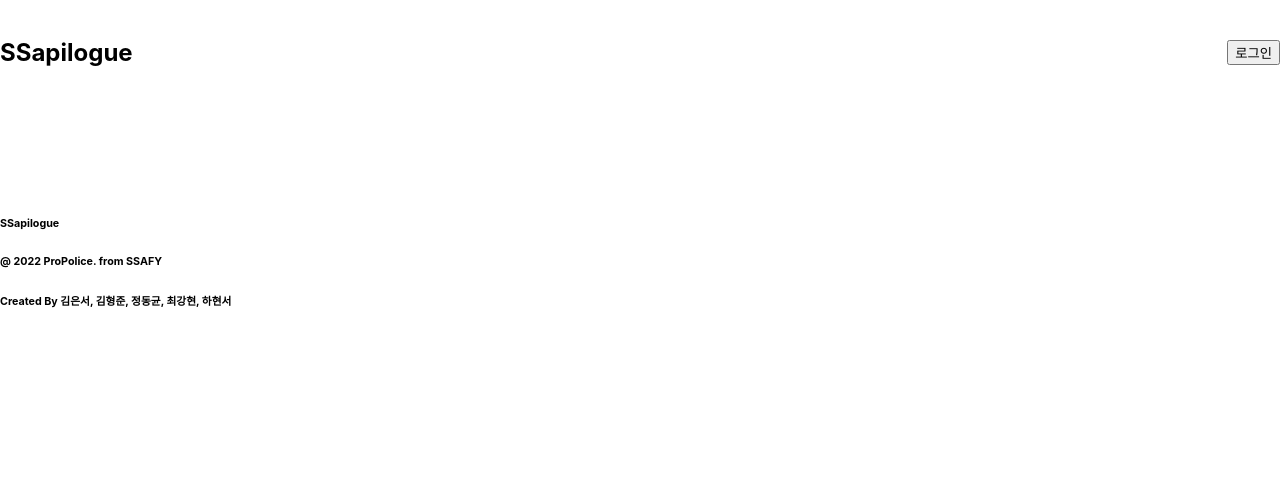
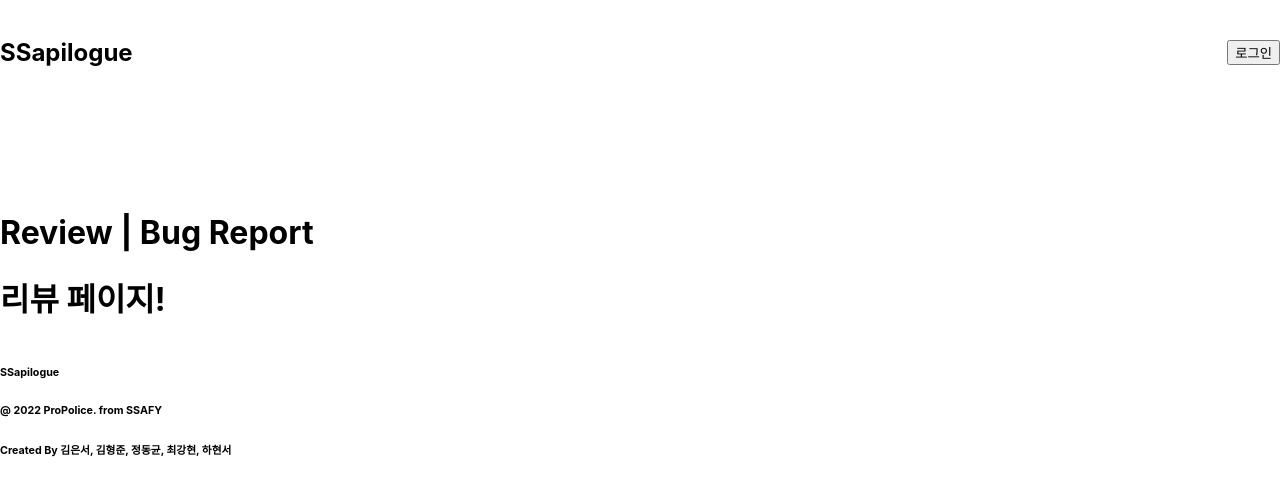
Before and after one commit to kimhyeongjun95/Ssapilogue, a React (Create React App) app in the folder frontend/: page /project/1/opinions/review in a window 1280 px wide. Shown: the top 494 px of the page. Built offline with nearby package versions, Linux system fonts and the light colour scheme; a small style sheet from the web is missing.

Commit message:
chore: router 및 폴더 구조 재구성 및 react-graph 패키지 설치

```diff
--- a/frontend/package.json
+++ b/frontend/package.json
@@ -10,6 +10,7 @@
     "@testing-library/react": "^13.1.1",
     "@testing-library/user-event": "^13.5.0",
     "@toast-ui/react-editor": "^3.1.3",
+    "apexcharts": "^3.35.2",
     "axios": "^0.26.1",
     "http-proxy-middleware": "^2.0.4",
     "node-sass": "^6.0.1",
--- /dev/null
+++ b/frontend/src/pages/OpinionPage/index.jsx
@@ -0,0 +1,13 @@
+import React from "react";
+import { Outlet } from 'react-router-dom';
+
+const OpinionPage = () => {
+  return (
+    <>
+      <h1>Review | Bug Report</h1>
+		 <Outlet />
+    </>
+  )
+}
+
+export default OpinionPage;
--- a/frontend/src/pages/PostProjectPage/index.jsx
+++ b/frontend/src/pages/PostProjectPage/index.jsx
@@ -198,6 +198,7 @@ const PostProjectPage = () => {
               placeholder='마크다운을 붙여주세요.'
               onChange={onChangeIntroFunction}
               ref={editorRef}
+              initialEditType="markdown"
 
             />
           </div>
--- a/frontend/src/pages/Routes.jsx
+++ b/frontend/src/pages/Routes.jsx
@@ -13,6 +13,7 @@ import PostReviewPage from './PostReviewPage'
 import ReportPage from './ReportPage'
 import PostReportPage from './PostReportPage'
 import ReportDetailPage from './ReportDetailPage'
+import OpinionPage from './OpinionPage';
 
 const Routes = () => {
   return (
@@ -30,12 +31,14 @@ const Routes = () => {
       <Route path="/project/:projectId/editsurvey" element={<EditSurveyPage />} />
 
       {/* review에 객관식 주관식 nesting 예정 */}
-      <Route path="/project/:projectId/review" element={<ReviewPage />} />
-      <Route path="/project/:projectId/review/post" element={<PostReviewPage />} />
+      <Route path="/project/:projectId/opinions" element={<OpinionPage />} >
+        <Route path="review" element={<ReviewPage />} />
+        <Route path="review/post" element={<PostReviewPage />} />
 
-      <Route path="/project/:projectId/report" element={<ReportPage />} />
-      <Route path="/project/:projectId/report/post" element={<PostReportPage />} />
-      <Route path="/project/:projectId/report/:reportId" element={<ReportDetailPage />} />
+        <Route path="/project/:projectId/opinions/report" element={<ReportPage />} />
+        <Route path="/project/:projectId/opinions/report/post" element={<PostReportPage />} />
+        <Route path="/project/:projectId/opinions/report/:reportId" element={<ReportDetailPage />} />
+      </Route>
 
     </ReactRouterRoutes>
   )
--- a/frontend/src/pages/SignInPage/index.jsx
+++ b/frontend/src/pages/SignInPage/index.jsx
@@ -24,7 +24,7 @@ const SignInPage = () => {
     try {
       store.setToken("");
       const result = await API.post("/api/v4/users/login", {login_id: id,password: pw,})
-      const res = await API.post("/api/user/login", {email:result.data.email, password:pw, userId:result.data.id})
+      const res = await API.post("/api/user/login", { email:result.data.email, password:pw, userId:result.data.id })
       const direct = res.data.status;
       if (direct === "NO USER") {
         navigate("/signup", {state: {email: result.data.email, pw: pw, userId: result.data.id }});
@@ -37,7 +37,6 @@ const SignInPage = () => {
         return;
       }
     } catch (e) {
-      console.log(e);
       throw e;
     }
   }
```
Also changed, not shown: 1 other file (tests, documents, lock files or other folders).
